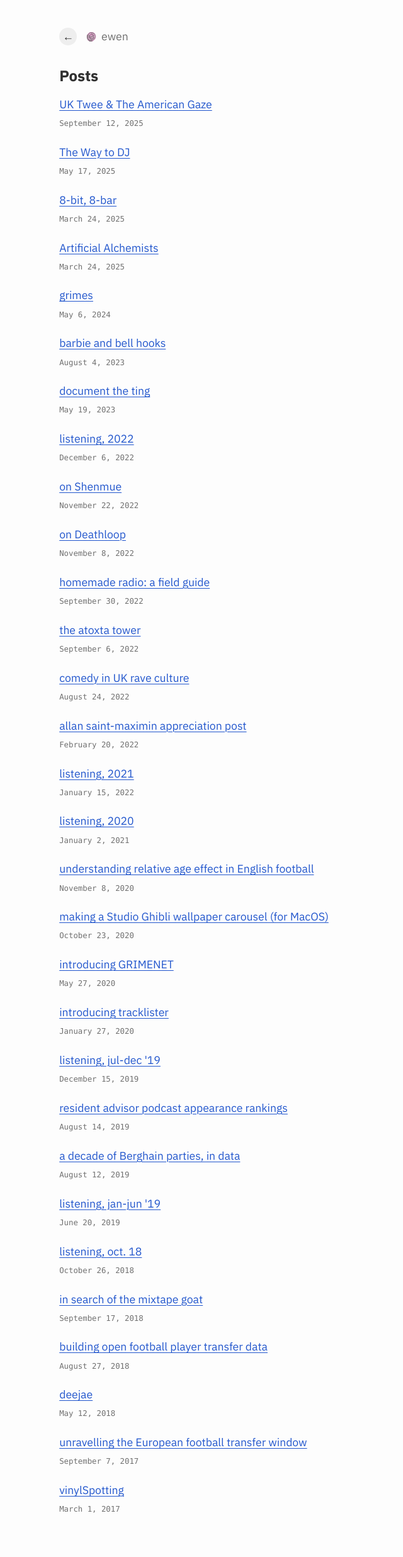
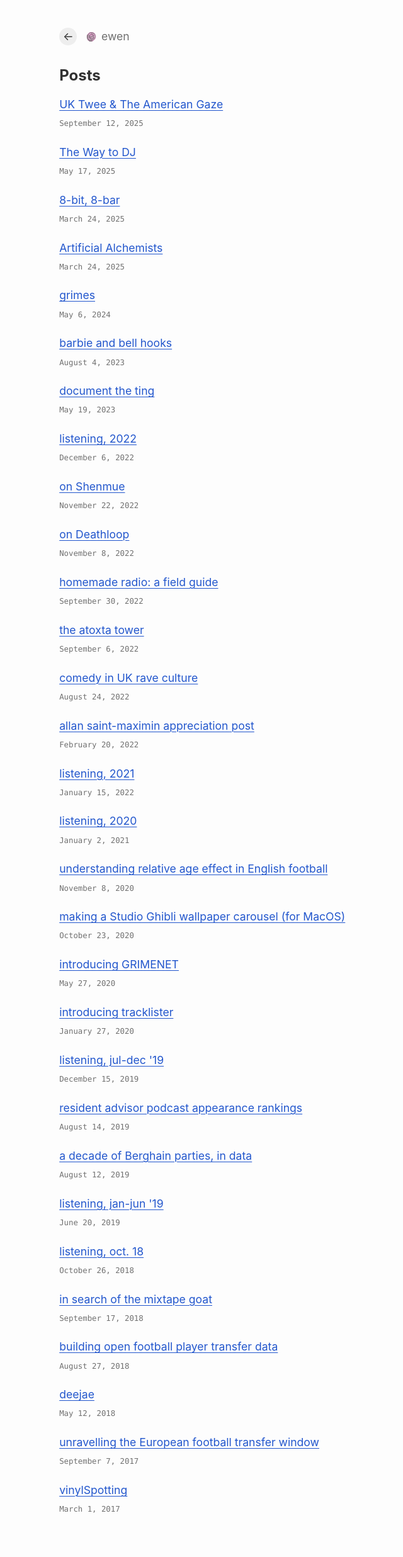
Before and after one commit to ewenme/site2, a Jekyll site: the page built from posts.html, in a window 1280 px wide. Shown: the whole page at 63% size, without its empty margins (229-869 px from the left). Built offline with Jekyll 4.4.1, drawn with Linux system fonts in a browser that asks for light colours.

Commit message:
add charter files and drop plex sans

```diff
--- a/assets/new.scss
+++ b/assets/new.scss
@@ -1,5 +1,38 @@
 ---
 ---
+
+/* Charter (Bitstream) – license: assets/fonts/LICENSE-Charter.txt */
+@font-face {
+  font-family: 'Charter';
+  font-style: normal;
+  font-weight: 400;
+  font-display: swap;
+  src: url('/assets/fonts/charter_regular.woff2') format('woff2');
+}
+
+@font-face {
+  font-family: 'Charter';
+  font-style: italic;
+  font-weight: 400;
+  font-display: swap;
+  src: url('/assets/fonts/charter_italic.woff2') format('woff2');
+}
+
+@font-face {
+  font-family: 'Charter';
+  font-style: normal;
+  font-weight: 700;
+  font-display: swap;
+  src: url('/assets/fonts/charter_bold.woff2') format('woff2');
+}
+
+@font-face {
+  font-family: 'Charter';
+  font-style: italic;
+  font-weight: 700;
+  font-display: swap;
+  src: url('/assets/fonts/charter_bold_italic.woff2') format('woff2');
+}
 
 html { font-size: 100%; font: -apple-system-body; }
 
@@ -19,8 +52,8 @@ html { font-size: 100%; font: -apple-system-body; }
   --logoColor: #cccccc;
   --photoBackground: #f4f4f4;
 
-  --sansserif: 'IBM Plex Sans', system-ui, sans-serif;
-  --serif: Charter, 'Bitstream Charter', 'Sitka Text', Cambria, serif;
+  --sansserif: -apple-system, BlinkMacSystemFont, avenir next, avenir, segoe ui, helvetica neue, Adwaita Sans, Cantarell, Ubuntu, roboto, noto, helvetica, arial, sans-serif;
+  --serif: Charter, 'Bitstream Charter', Georgia, serif;
   --monospace: ui-monospace, "SFMono-Regular", "SF Mono", Menlo, Consolas, "Liberation Mono", monospace;
 }
 
```
Also changed, not shown: assets/fonts/LICENSE-Charter.txt (added), assets/fonts/charter_bold.woff2 (added), assets/fonts/charter_bold_italic.woff2 (added), assets/fonts/charter_italic.woff2 (added), assets/fonts/charter_regular.woff2 (added).
